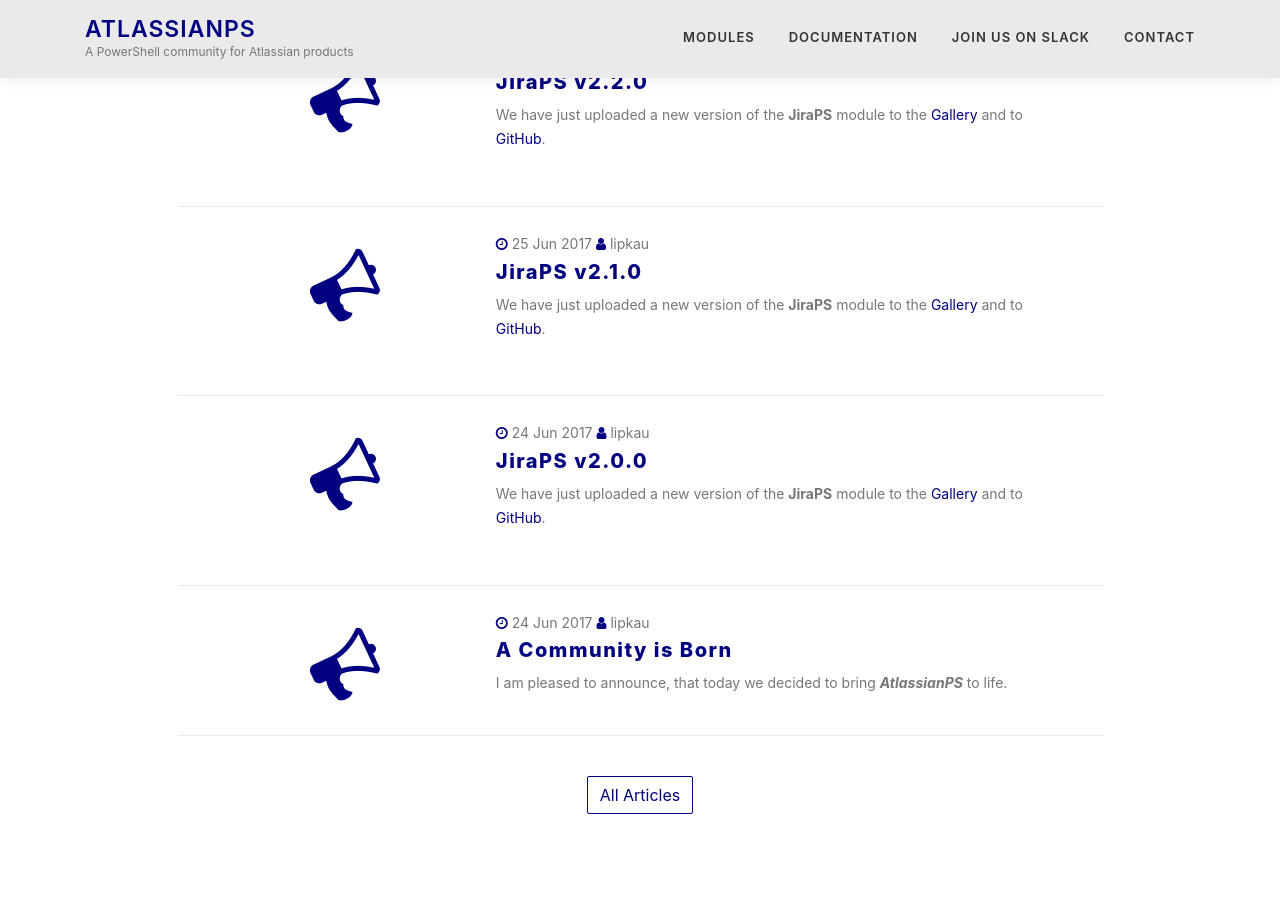
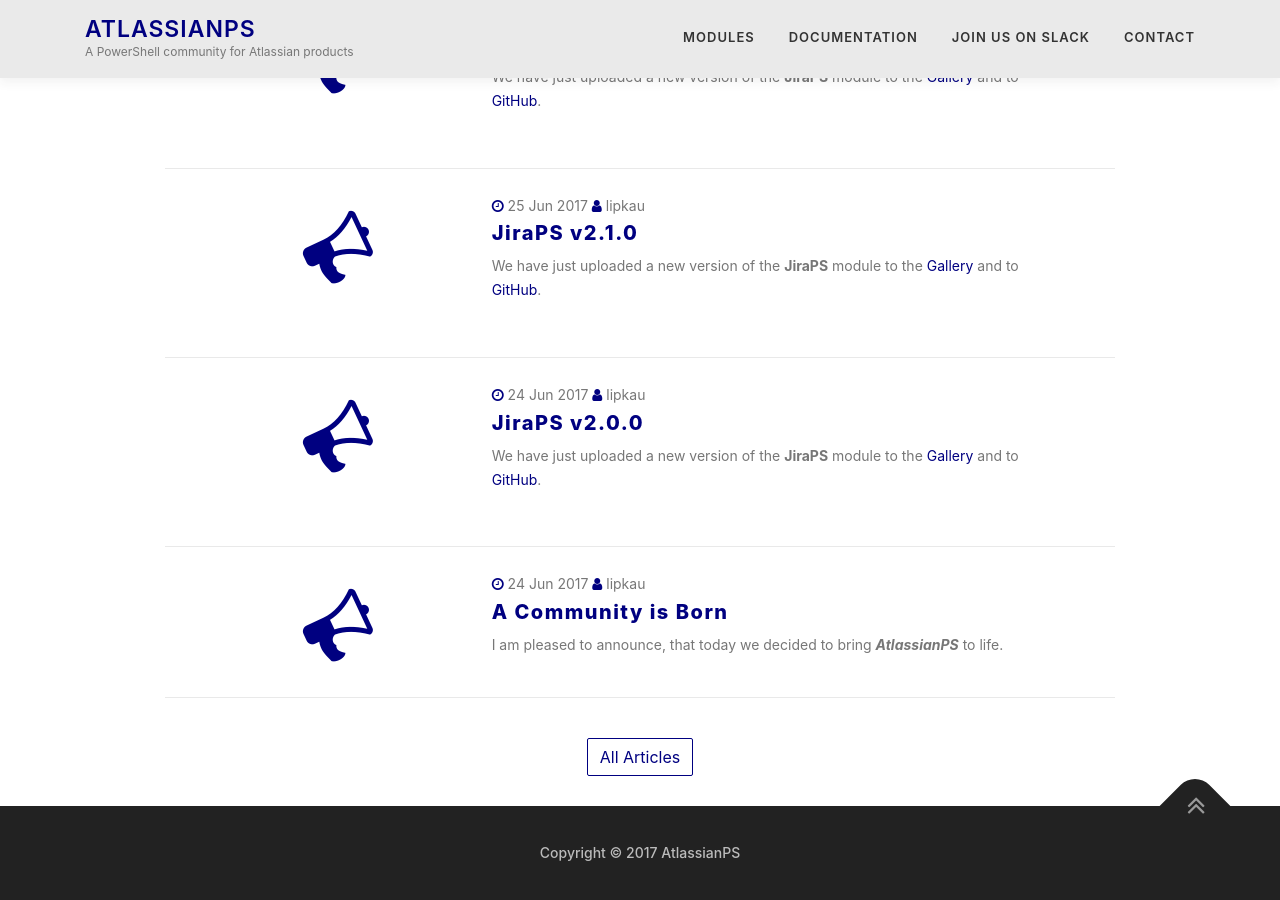
Before and after one commit to AtlassianPS/AtlassianPS.github.io, a Jekyll site: the page built from index.md, in a window 1280 px wide and 900 px high, scrolled down 2878 px. Built offline with Jekyll 4.4.1, drawn with Linux system fonts in a browser that asks for light colours; nearby versions of some CDN libraries; comment, search, counter and statistics services are not loaded; before the commit the page ends 3692 px from its top, so only the background shows below that.

Commit message:
Add footer #10

```diff
--- /dev/null
+++ b/_includes/footer.html
@@ -0,0 +1,10 @@
+<footer id="colophon" class="site-footer" role="contentinfo">
+    <div class="site-info">
+        <div class="container">
+            <div class="btt">
+                <a class="back-top-top" href="#page-top" title="Back To Top"><i class="fa fa-angle-double-up" style="visibility: visible; animation-duration: 2s; animation-name: flash;"></i></a>
+            </div>
+            Copyright © 2017 AtlassianPS
+        </div>
+    </div>
+</footer>
--- a/_includes/navigation.html
+++ b/_includes/navigation.html
@@ -1,3 +1,4 @@
+<div class="navbar-wrapper">
     <header id="masthead" class="site-header" role="banner" style="top: auto; height: auto;">
         <div class="container">
             <div class="site-branding">
@@ -42,3 +43,4 @@
             </div>
         </div>
     </header>
+</div>
--- a/_layouts/default.html
+++ b/_layouts/default.html
@@ -39,11 +39,11 @@
 
 <body id="page-top" class="sticky-header">
 
-    <div class="navbar-wrapper">
-        {% include navigation.html %}
-    </div>
+    {% include navigation.html %}
 
     {{ content }}
+
+    {% include footer.html %}
 
     <!-- IE10 viewport hack for Surface/desktop Windows 8 bug -->
     <script src="/assets/js/ie10-viewport-bug-workaround.js"></script>
--- a/_layouts/landingpage.html
+++ b/_layouts/landingpage.html
@@ -7,7 +7,6 @@
 
     {% include carousel.html %}
 
-    <div class="container">
     {% for section in site.data.landing %}
     {% assign loopindex = forloop.index | modulo: 2 %}
     <section id="{{ section.id }}" class="features {% if loopindex != 1 %} gray-section {% endif %} {{ section.classes }}">
@@ -16,9 +15,9 @@
                 <div class="col-xs-12 mx-auto text-center">
                     <div class="navy-line"></div>
                     <h2 class="section-title">
-                            <small>{{ section.preTitle }}<br/></small>
+                        {% if section.preTitle %}<small>{{ section.preTitle }}<br/></small>{% endif %}
                         <span class="text-uppercase">{{ section.title }}</span>
-                            <small><br/>{{ section.postTitle }}</small>
+                        {% if section.postTitle %}<small><br/>{{ section.postTitle }}</small>{% endif %}
                     </h2>
                 </div>
             </div>
@@ -27,4 +26,3 @@
     </section>
     {% endfor %}
 </div>
-</div>
```
Lines whose indentation alone changed are shown as unchanged.
